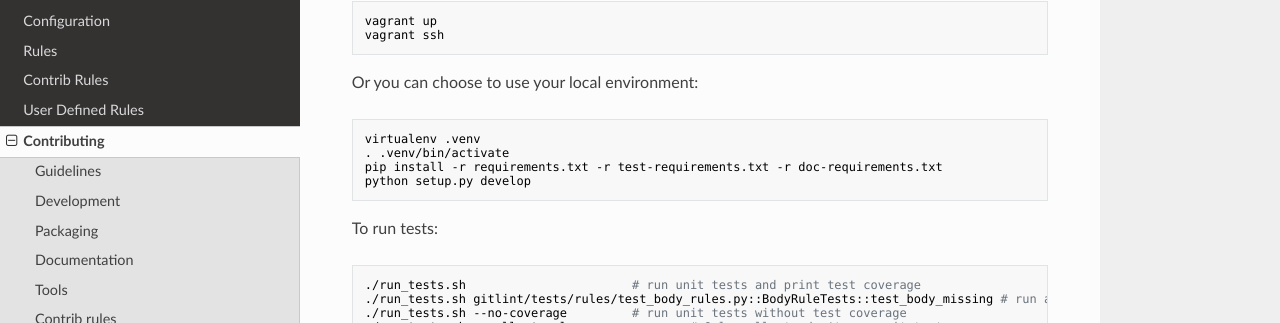
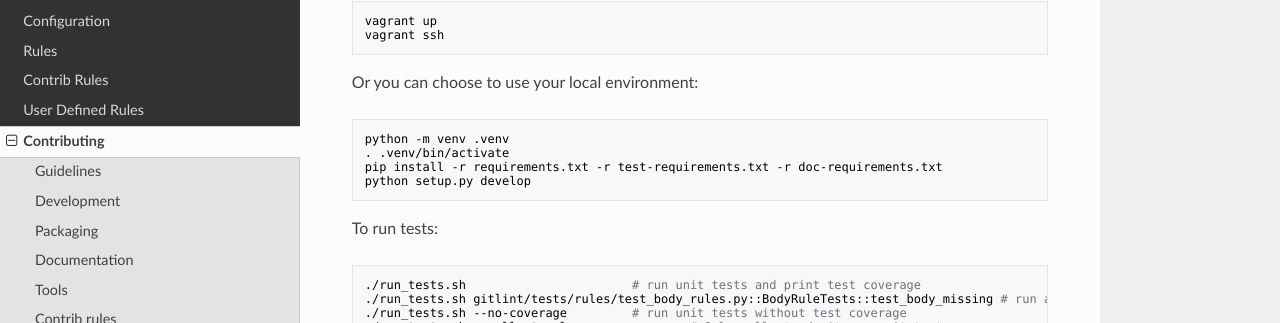
Before and after one commit to jorisroovers/gitlint, an MkDocs documentation site: the page built from docs/contributing.md, in a window 1280 px wide and 900 px high, scrolled down 916 px. Shown: the part 128-451 px from the top of the window. Built offline with MkDocs 1.6.1, drawn with Linux system fonts in a browser that asks for light colours; nearby versions of some CDN libraries.

Commit message:
docs: Use the standard way to create virtualenv
As per <https://docs.python.org/3/library/venv.html>.

````diff
--- a/docs/contributing.md
+++ b/docs/contributing.md
@@ -44,7 +44,7 @@ vagrant ssh
 Or you can choose to use your local environment:
 
 ```sh
-virtualenv .venv
+python -m venv .venv
 . .venv/bin/activate
 pip install -r requirements.txt -r test-requirements.txt -r doc-requirements.txt
 python setup.py develop
````
